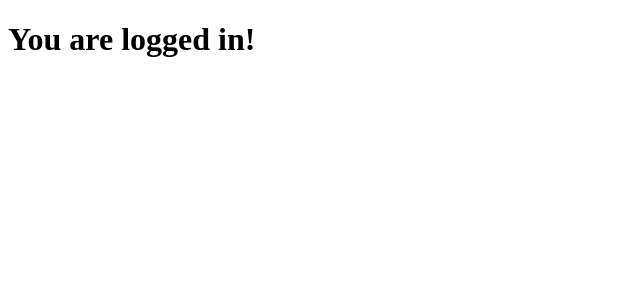
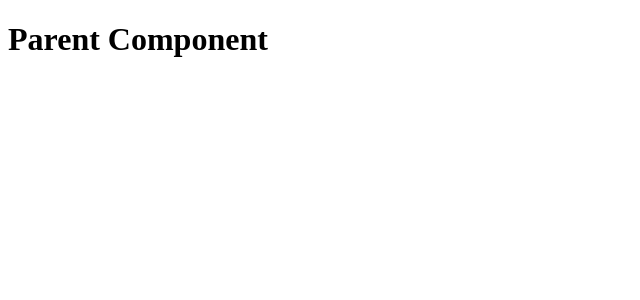
Before and after one commit to acciojob/lift-state-up-5-Tusharahuja14, a React app: page / in a window 1280 px wide. Both pictures are taken after typing "Sample", "Sample123" into the empty fields and a click on the button "Login". Shown: the top 300 px of the page, without its empty margins (0-640 px from the left). Built offline with nearby package versions, Linux system fonts and the light colour scheme.

Commit message:
change in repo

```diff
--- a/src/components/App.js
+++ b/src/components/App.js
@@ -9,7 +9,7 @@ const App = () => {
     <div>
         {/* Do not remove the main div */}
         {isLoggedIn?
-        <h1>You are logged in!</h1>:
+        <h1>Parent Component</h1>:
         <LoginForm setIsLoggedIn={setIsLoggedIn}/>
         }
 
```
